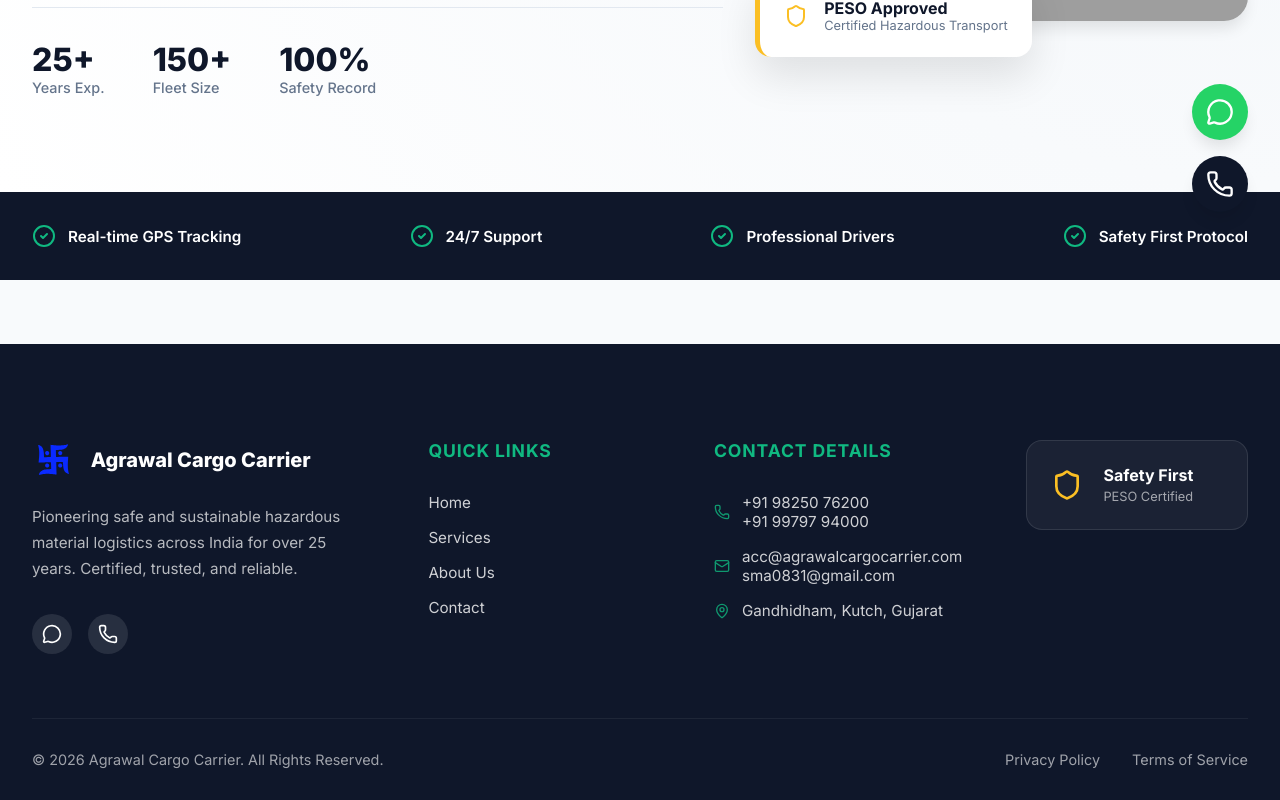
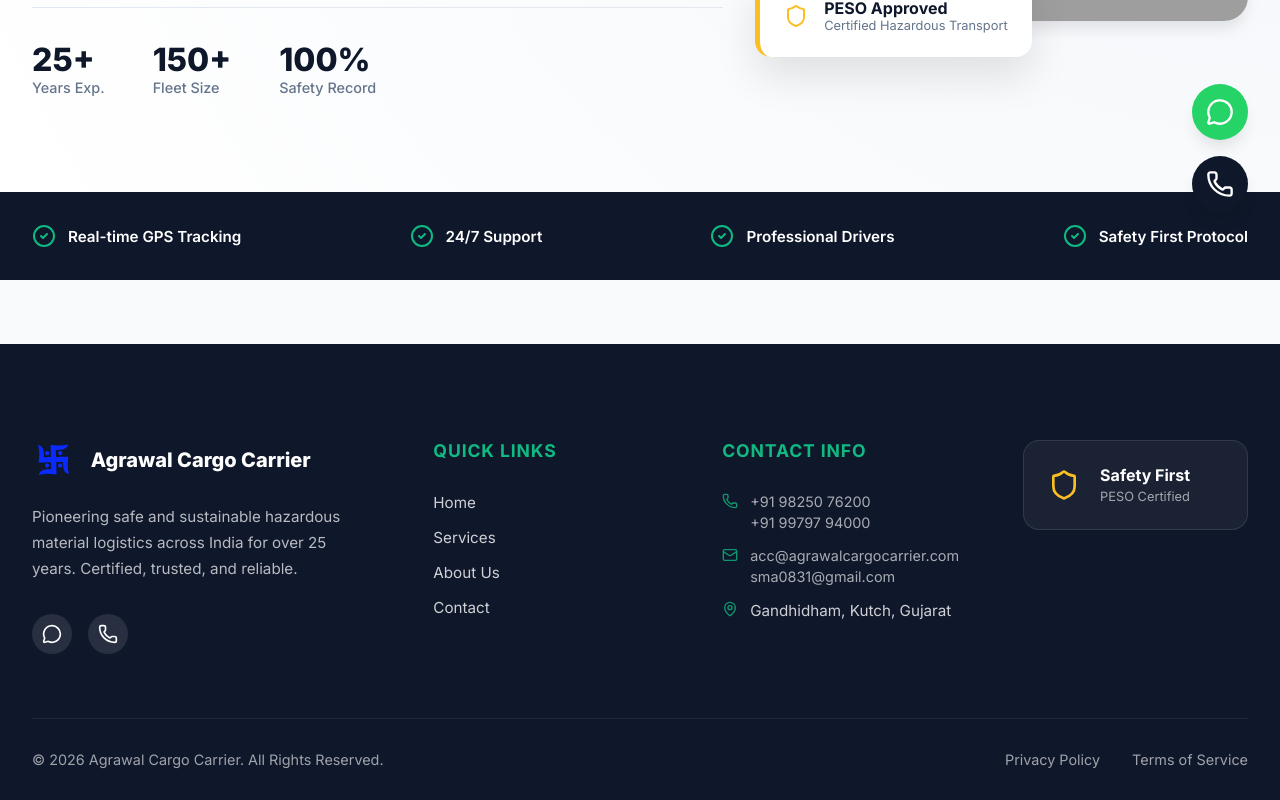
Before and after one commit to arnav2607/acc, a React (Vite) app: page / in a window 1280 px wide. Shown: the part 556-1356 px from the top of the page. Built offline with nearby package versions, Linux system fonts and the light colour scheme; grey boxes are pictures that could not be loaded.

Commit message:
Simplify contact UI and make footer info linkable

```diff
--- a/src/App.css
+++ b/src/App.css
@@ -532,31 +532,35 @@ body {
   border-color: var(--accent);
 }
 
-.contact-method.official {
-  border-left: 5px solid var(--accent);
-  background: var(--white);
-  box-shadow: var(--shadow-md);
-}
-
-.official-label {
-  color: var(--accent-dark) !important;
-  font-weight: 700 !important;
-  font-size: 0.75rem !important;
-  text-transform: uppercase;
-  letter-spacing: 0.05em;
-}
-
-.domain-email {
-  color: var(--primary);
-  font-size: 1.1rem;
-}
-
 .sub-detail {
   display: block;
   font-size: 0.85rem;
   color: var(--text-light);
   font-weight: 500;
   margin-top: 2px;
+}
+
+.footer-contact-list li {
+  align-items: flex-start !important;
+}
+
+.footer-links-stack {
+  display: flex;
+  flex-direction: column;
+  gap: 0.25rem;
+}
+
+.footer-links-stack a {
+  color: var(--white);
+  text-decoration: none;
+  opacity: 0.8;
+  transition: all 0.2s;
+  font-size: 0.9rem;
+}
+
+.footer-links-stack a:hover {
+  color: var(--accent);
+  opacity: 1;
 }
 
 .contact-method svg {
--- a/src/App.jsx
+++ b/src/App.jsx
@@ -297,17 +297,17 @@ function Contact() {
               <a href="tel:+919825076200" className="contact-method">
                 <Phone />
                 <div>
-                  <span>Call Us</span>
+                  <span>Phone Numbers</span>
                   <strong>+91 98250 76200</strong>
                   <strong className="sub-detail">+91 99797 94000</strong>
                 </div>
               </a>
-              <a href="mailto:acc@agrawalcargocarrier.com" className="contact-method official">
+              <a href="mailto:acc@agrawalcargocarrier.com" className="contact-method">
                 <Mail />
                 <div>
-                  <span className="official-label">Official Domain Email</span>
-                  <strong className="domain-email">acc@agrawalcargocarrier.com</strong>
-                  <span className="sub-detail">sma0831@gmail.com</span>
+                  <span>Email Addresses</span>
+                  <strong>acc@agrawalcargocarrier.com</strong>
+                  <strong className="sub-detail">sma0831@gmail.com</strong>
                 </div>
               </a>
               <div className="contact-method">
@@ -365,11 +365,26 @@ function Footer() {
           </div>
 
           <div className="footer-contact-section">
-            <h4>Contact Details</h4>
-            <ul>
-              <li><Phone size={16} /> <span>+91 98250 76200<br/>+91 99797 94000</span></li>
-              <li><Mail size={16} /> <span>acc@agrawalcargocarrier.com<br/>sma0831@gmail.com</span></li>
-              <li><MapPin size={16} /> Gandhidham, Kutch, Gujarat</li>
+            <h4>Contact Info</h4>
+            <ul className="footer-contact-list">
+              <li>
+                <Phone size={16} />
+                <div className="footer-links-stack">
+                  <a href="tel:+919825076200">+91 98250 76200</a>
+                  <a href="tel:+919979794000">+91 99797 94000</a>
+                </div>
+              </li>
+              <li>
+                <Mail size={16} />
+                <div className="footer-links-stack">
+                  <a href="mailto:acc@agrawalcargocarrier.com">acc@agrawalcargocarrier.com</a>
+                  <a href="mailto:sma0831@gmail.com">sma0831@gmail.com</a>
+                </div>
+              </li>
+              <li>
+                <MapPin size={16} />
+                <span>Gandhidham, Kutch, Gujarat</span>
+              </li>
             </ul>
           </div>
 
```
